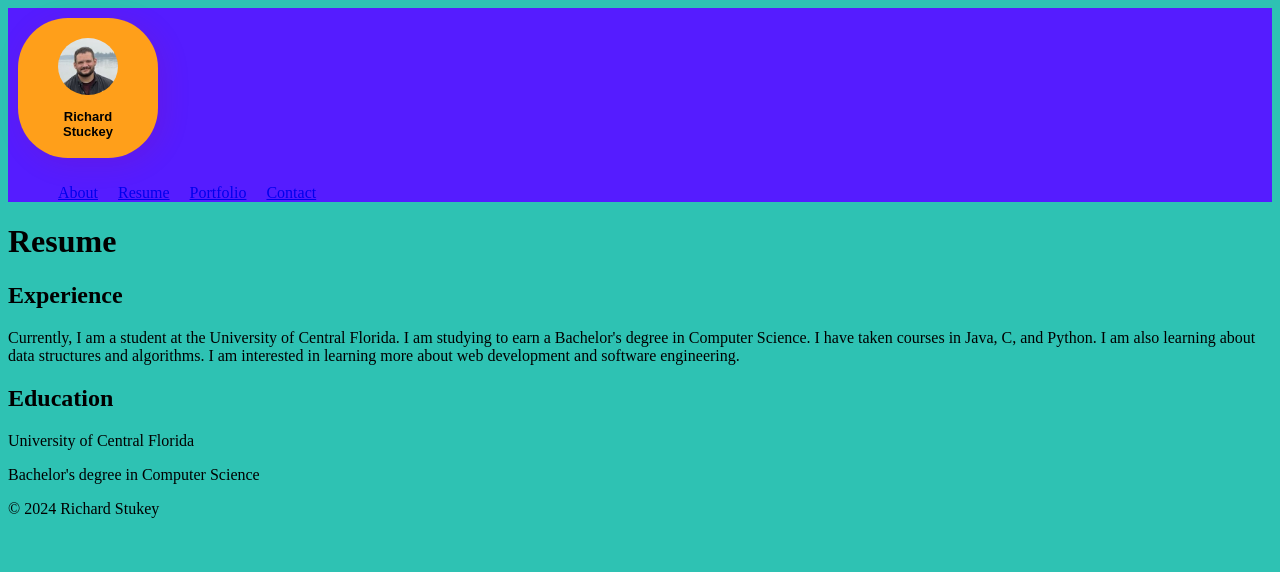
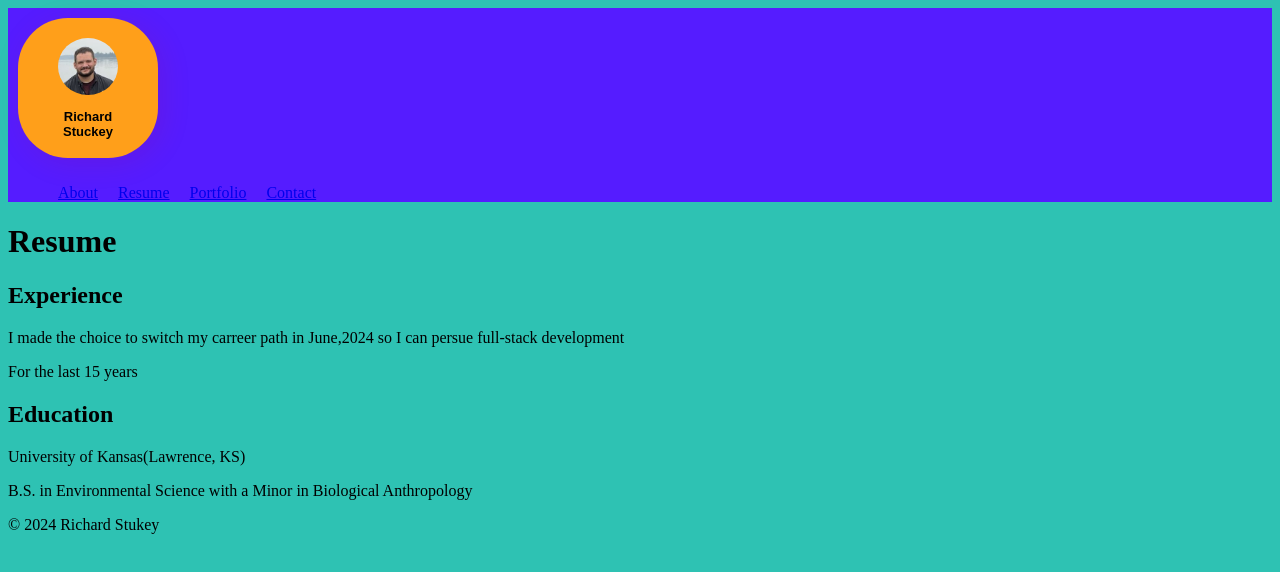
Before and after one commit to RStuckey1/RichardStuckey, a React (Vite) app: page /Resume in a window 1280 px wide. Shown: the top 572 px of the page. Built offline with nearby package versions, Linux system fonts and the light colour scheme.

Commit message:
deploymentcode

```diff
--- a/src/Pages/Landing.jsx
+++ b/src/Pages/Landing.jsx
@@ -12,7 +12,7 @@ function Landing() {
     <Header />
     <body>
     <div classname="landing-body">
-             <h1 classname="landing-title">Welcome to my website! I hope you will find and enjoy the story of who I am, where I have been, and what I learned along the way! Click on the bullet points to see more!</h1>
+             <h1 classname="landing-title">Welcome to my website! I hope you will enjoy my story. The places I have been and what I learned along the way have made me the unique problem solver I am today. Click on the bullet points to see more!</h1>
     <Footer />
     </div>
     </body>
--- a/src/Pages/Resume.jsx
+++ b/src/Pages/Resume.jsx
@@ -9,10 +9,11 @@ function Resume() {
             <Header />
             <h1>Resume</h1>
             <h2>Experience</h2>
-            <p>Currently, I am a student at the University of Central Florida. I am studying to earn a Bachelor's degree in Computer Science. I have taken courses in Java, C, and Python. I am also learning about data structures and algorithms. I am interested in learning more about web development and software engineering.</p>
+            <p>I made the choice to switch my carreer path in June,2024 so I can persue full-stack development</p>
+            <p>For the last 15 years</p>
             <h2>Education</h2>
-            <p>University of Central Florida</p>
-            <p>Bachelor's degree in Computer Science</p>
+            <p>University of Kansas(Lawrence, KS) </p>
+            <p>B.S. in Environmental Science with a Minor in Biological Anthropology</p>
             <Footer />
         </div>
         </>
```
Also changed, not shown: 2 other files (tests, documents, lock files or other folders).
